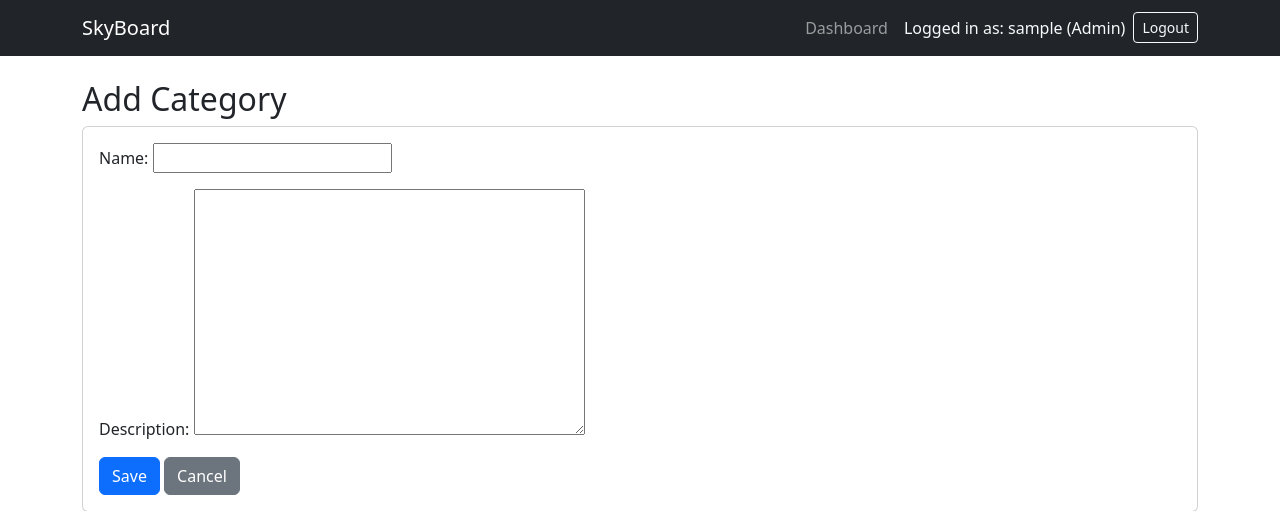
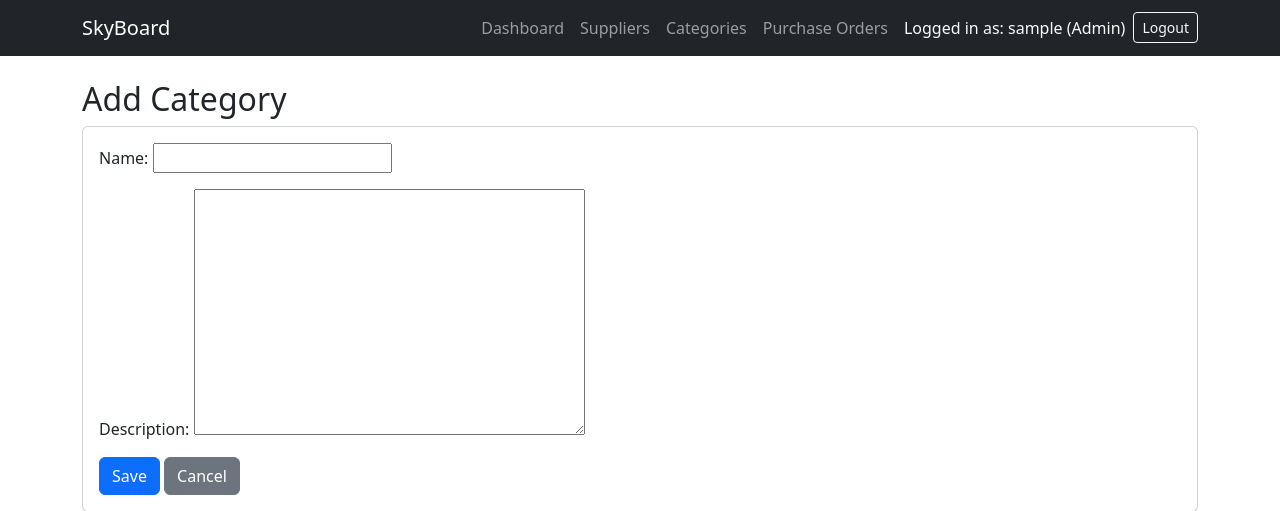
Before and after one commit to d3MBA/WFD-Project-B00165672, a Django app: page /categories/create/ in a window 1280 px wide. Shown: the top 511 px of the page. Run offline with Django 5.2, Linux system fonts and the light colour scheme; a user stored in the database is signed in; tables that the repository leaves empty hold one stand-in row (values such as "Sample post").

Commit message:
update navbar with supplier, category, and purchase order links

```diff
--- a/main/templates/main/base.html
+++ b/main/templates/main/base.html
@@ -17,6 +17,17 @@
                     <li class="nav-item">
                         <a class="nav-link" href="{% url 'home' %}">Dashboard</a>
                     </li>
+                    {% if user.role == 'procurement_manager' or user.role == 'admin' %}
+                        <li class="nav-item">
+                            <a class="nav-link" href="{% url 'supplier_list' %}">Suppliers</a>
+                        </li>
+                        <li class="nav-item">
+                            <a class="nav-link" href="{% url 'category_list' %}">Categories</a>
+                        </li>
+                        <li class="nav-item">
+                            <a class="nav-link" href="{% url 'po_list' %}">Purchase Orders</a>
+                        </li>
+                    {% endif %}
                     <li class="nav-item">
                         <span class="nav-link text-light">Logged in as: {{ user.username }} ({{ user.get_role_display }})</span>
                     </li>
```
